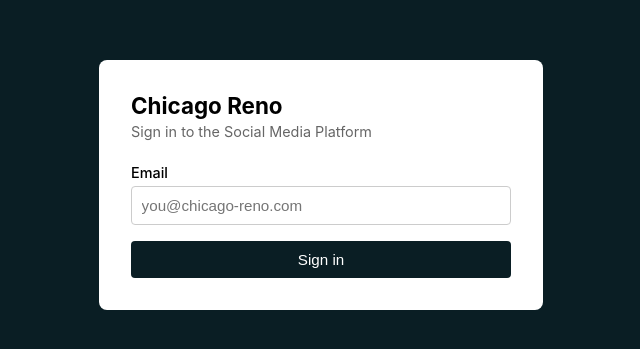
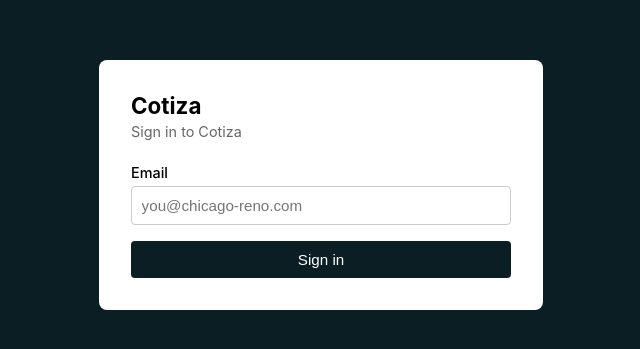
Before and after one commit to bendstaples7/chicago-reno-social-generator, a React (Vite) app in the folder client/: page /login in a window 1280 px wide. Shown: the part 215-564 px from the top of the page, without its empty margins (319-959 px from the left). Built offline with nearby package versions, Linux system fonts and the light colour scheme.

Commit message:
Rename app display name from Chicago Reno to Cotiza

```diff
--- a/client/index.html
+++ b/client/index.html
@@ -3,7 +3,7 @@
   <head>
     <meta charset="UTF-8" />
     <meta name="viewport" content="width=device-width, initial-scale=1.0" />
-    <title>Chicago Reno - Social Media Cross-Poster</title>
+    <title>Cotiza</title>
     <style>
       @keyframes spin { to { transform: rotate(360deg); } }
       body { font-family: -apple-system, BlinkMacSystemFont, 'Segoe UI', Roboto, Helvetica, Arial, sans-serif; margin: 0; }
--- a/client/src/Layout.tsx
+++ b/client/src/Layout.tsx
@@ -391,7 +391,7 @@
       {/* Sidebar + content area */}
       <div style={{ display: 'flex', flex: 1 }}>
         <nav style={{ width: 220, background: '#0a1e24', color: '#fff', padding: '1rem', display: 'flex', flexDirection: 'column' }}>
-          <div style={{ fontWeight: 700, fontSize: '1.1rem', marginBottom: '2rem' }}>Chicago Reno</div>
+          <div style={{ fontWeight: 700, fontSize: '1.1rem', marginBottom: '2rem' }}>Cotiza</div>
           <ul style={{ listStyle: 'none', padding: 0, margin: 0, flex: 1 }}>
             {navItems.map((item) => (
               <li key={item.to} style={{ marginBottom: '0.5rem' }}>
--- a/client/src/pages/LoginPage.tsx
+++ b/client/src/pages/LoginPage.tsx
@@ -43,8 +43,8 @@
   return (
     <div style={{ display: 'flex', justifyContent: 'center', alignItems: 'center', minHeight: '100vh', background: '#0a1e24' }}>
       <form onSubmit={handleSubmit} style={{ background: '#fff', padding: '2rem', borderRadius: 8, width: 380 }}>
-        <h1 style={{ margin: '0 0 0.25rem', fontSize: '1.4rem' }}>Chicago Reno</h1>
-        <p style={{ margin: '0 0 1.5rem', color: '#666', fontSize: '0.9rem' }}>Sign in to the Social Media Platform</p>
+        <h1 style={{ margin: '0 0 0.25rem', fontSize: '1.4rem' }}>Cotiza</h1>
+        <p style={{ margin: '0 0 1.5rem', color: '#666', fontSize: '0.9rem' }}>Sign in to Cotiza</p>
 
         {expired && !displayError && (
           <div role="alert" style={{ background: '#fff3e0', color: '#e65100', padding: '0.6rem 0.75rem', borderRadius: 4, marginBottom: '1rem', fontSize: '0.85rem' }}>
```
